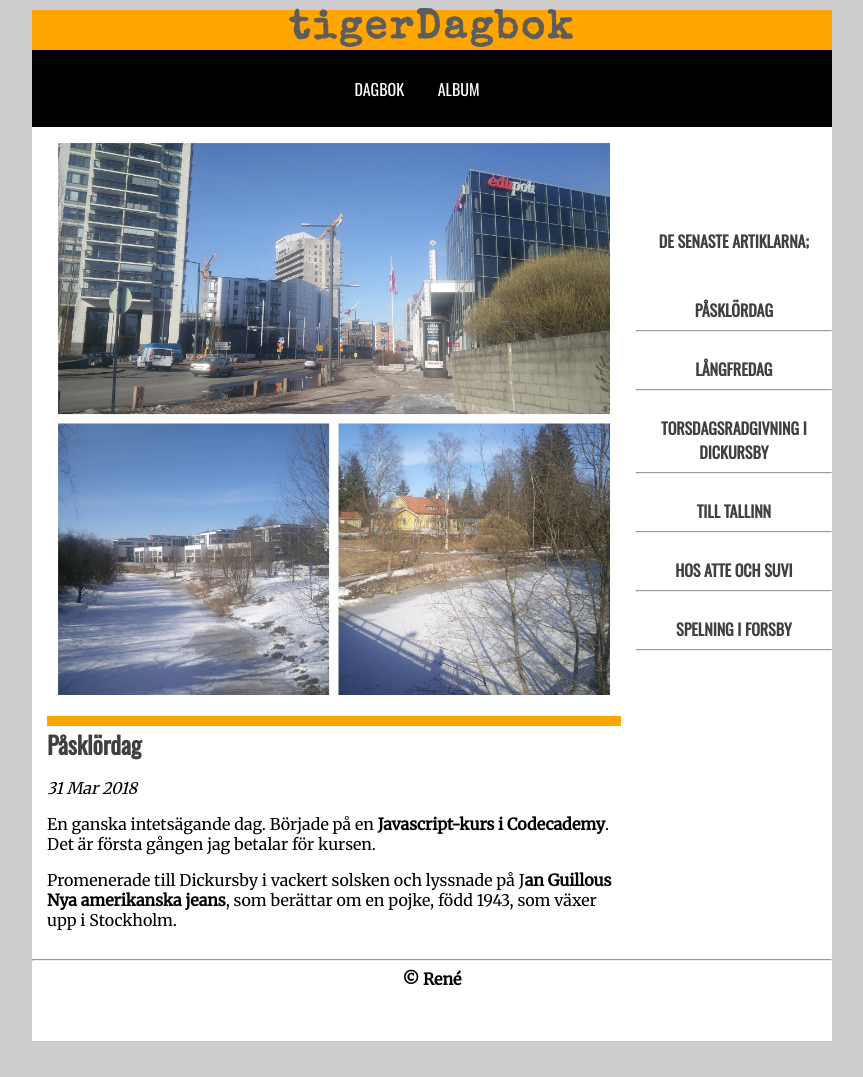
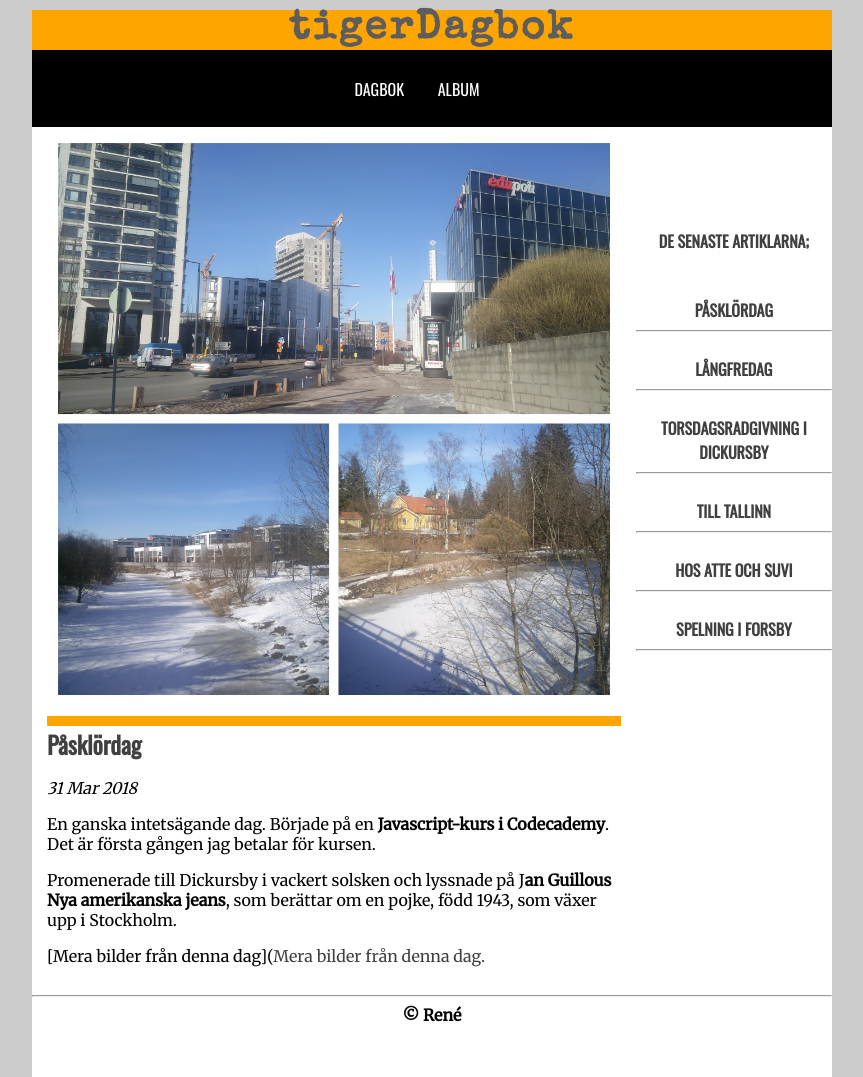
Before and after one commit to tigerre1/dagbok, a Jekyll site: the page built from _posts/2018-03-31-Påsklördag.md, in a window 1280 px wide. Shown: the whole page, without its empty margins (208-1071 px from the left). Built offline with Jekyll 4.4.1, drawn with Linux system fonts in a browser that asks for light colours; nearby versions of some CDN libraries; before the commit the page ends 1041 px from its top, so only the background shows below that.

Commit message:
Update 2018-03-31-Påsklördag.md

```diff
--- a/_posts/2018-03-31-Påsklördag.md
+++ b/_posts/2018-03-31-Påsklördag.md
@@ -6,3 +6,5 @@
 En ganska intetsägande dag. Började på en **Javascript-kurs i Codecademy**. Det är första gången jag betalar för kursen.
 
 Promenerade till Dickursby i vackert solsken och lyssnade på J**an Guillous Nya amerikanska jeans**, som berättar om en pojke, född 1943, som växer upp i Stockholm.
+
+[Mera bilder från denna dag]([Mera bilder från denna dag.](https://photos.app.goo.gl/oVkS7XfMYcS7jF6D3)
```
